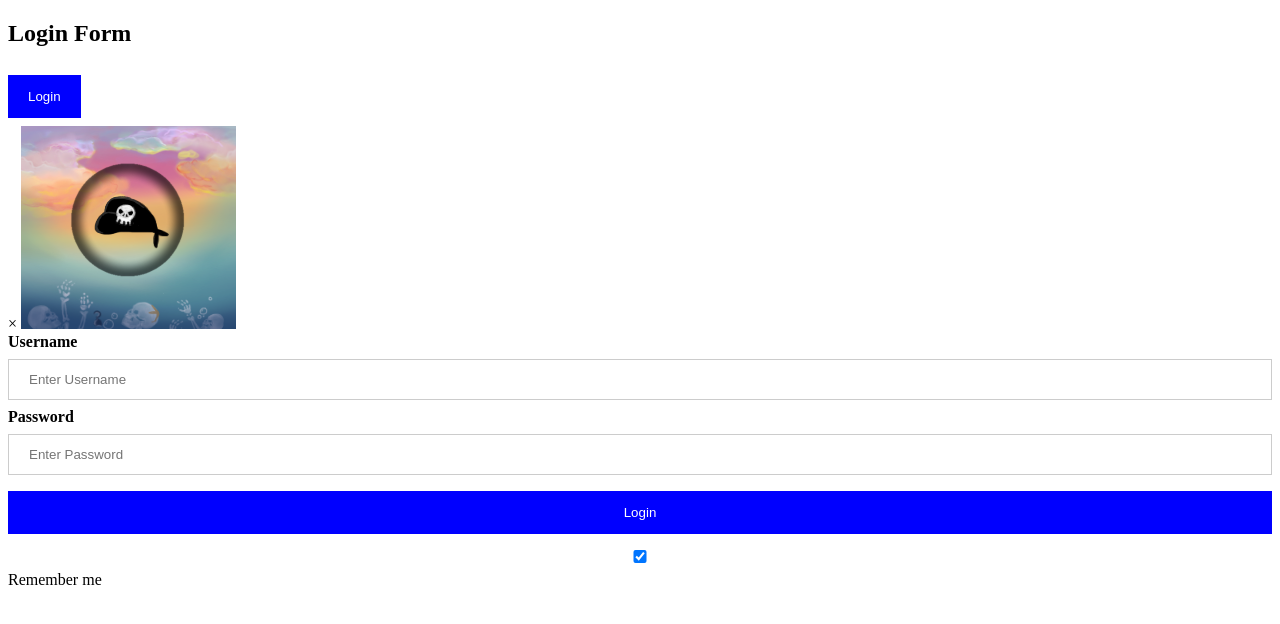
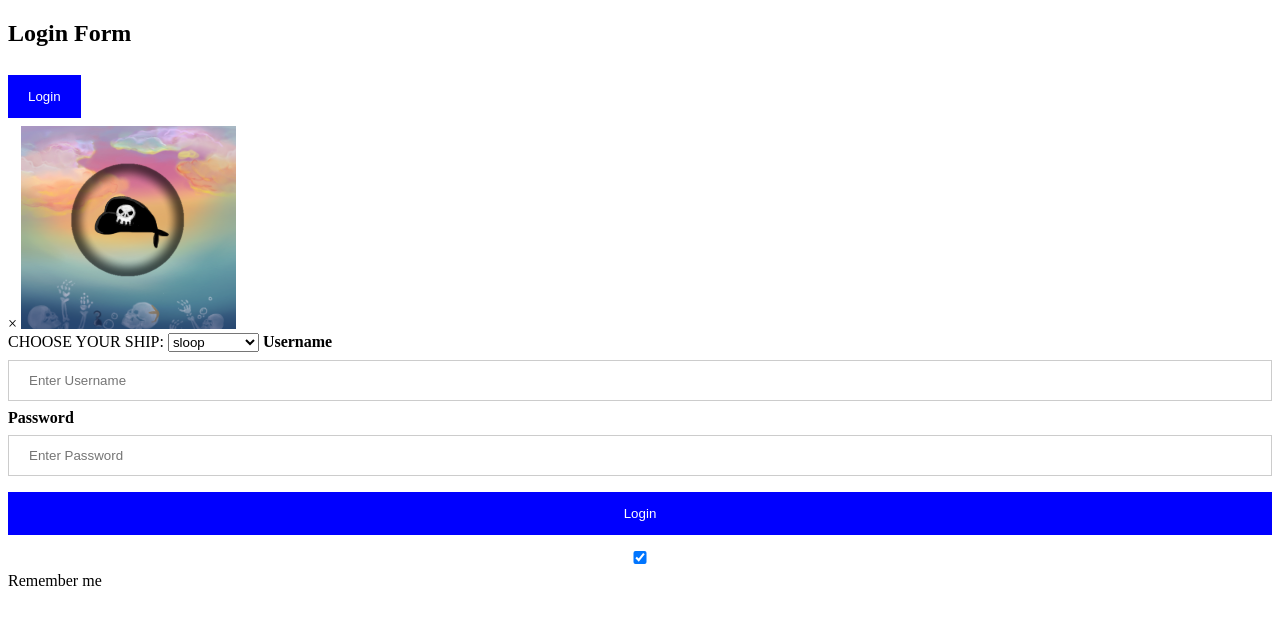
Before and after one commit to jgbreeden/PirateGame, a website: page public/index.html in a window 1280 px wide. Drawn offline with nearby package versions, Linux system fonts and the light colour scheme; no server answers.

Commit message:
I added selct folder

```diff
--- a/public/index.html
+++ b/public/index.html
@@ -21,6 +21,13 @@
 
  <div id="LoginArea">
  <form id="loginForm">
+	<label for="ships"> CHOOSE YOUR SHIP:</label>
+
+	<select name="ships" id="cars">
+		<option value="shiptype1">sloop</option>
+		<option value="shiptype2">Schooners</option>
+		<option value="shiptype3">Dutch Fleut</option>
+	</select>
       <label for="uname"><b>Username</b></label>
       <input type="text" placeholder="Enter Username" Id="uname" required>
 
```
